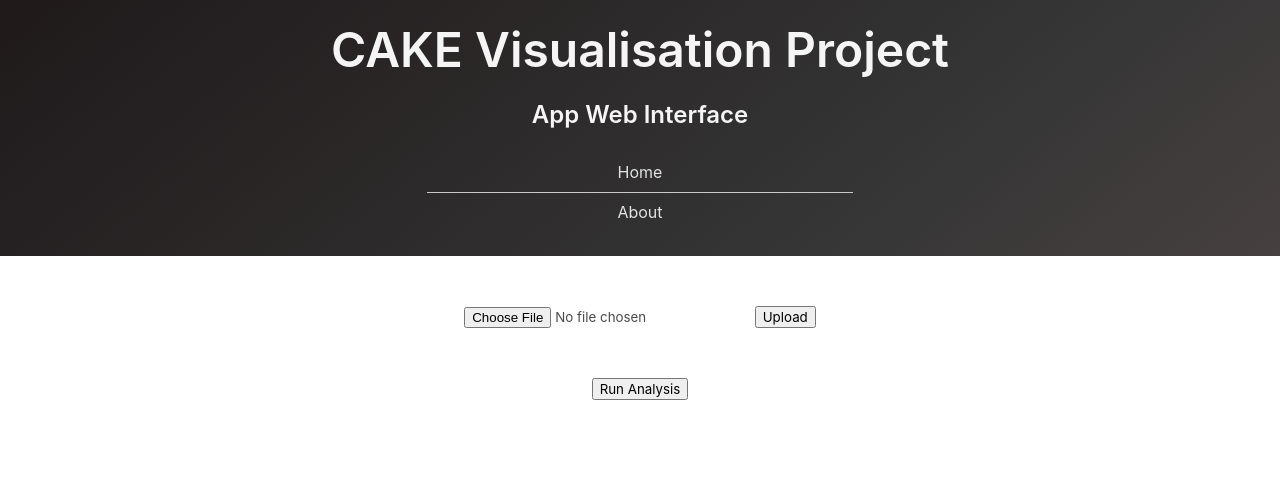
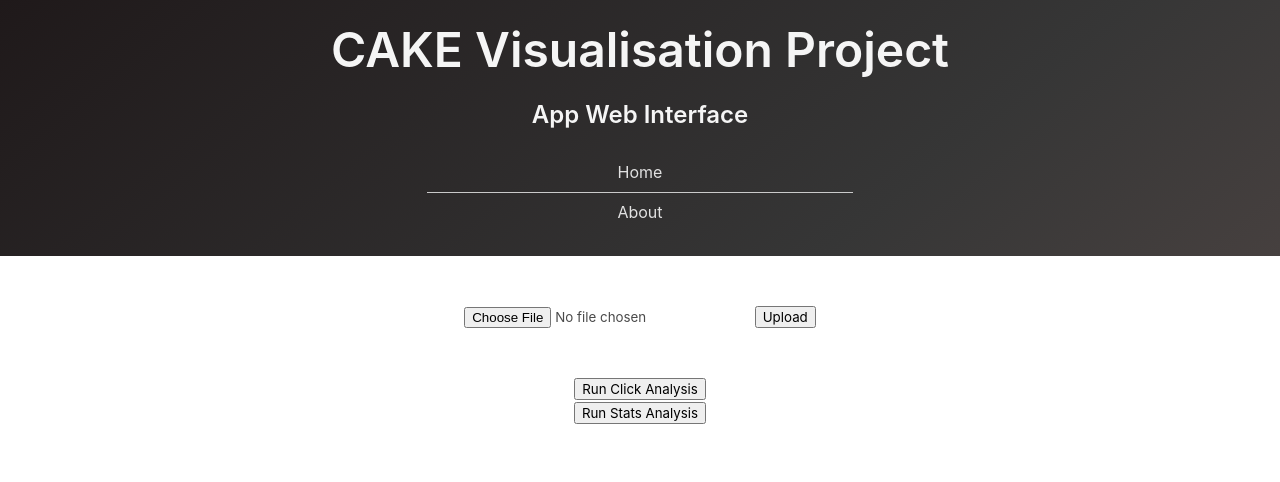
Before and after one commit to UoMResearchIT/interaction-data-visualisation-tool, a Flask app: page / in a window 1280 px wide. Shown: the part 53-535 px from the top of the page. Run offline with Flask 2, Linux system fonts and the light colour scheme.

Commit message:
Added Stats Button

```diff
--- a/templates/index.html
+++ b/templates/index.html
@@ -10,7 +10,8 @@
 	</div>
 
 	<br>
-	<p align="center"><a href="/vrun"><button type="button">Run Analysis</button></a></p>
+	<p align="center"><a href="/click"><button type="button">Run Click Analysis</button></a></p>
+    <p align="center"><a href="/stats"><button type="button">Run Stats Analysis</button></a></p>
 	<br>
 
 
```
